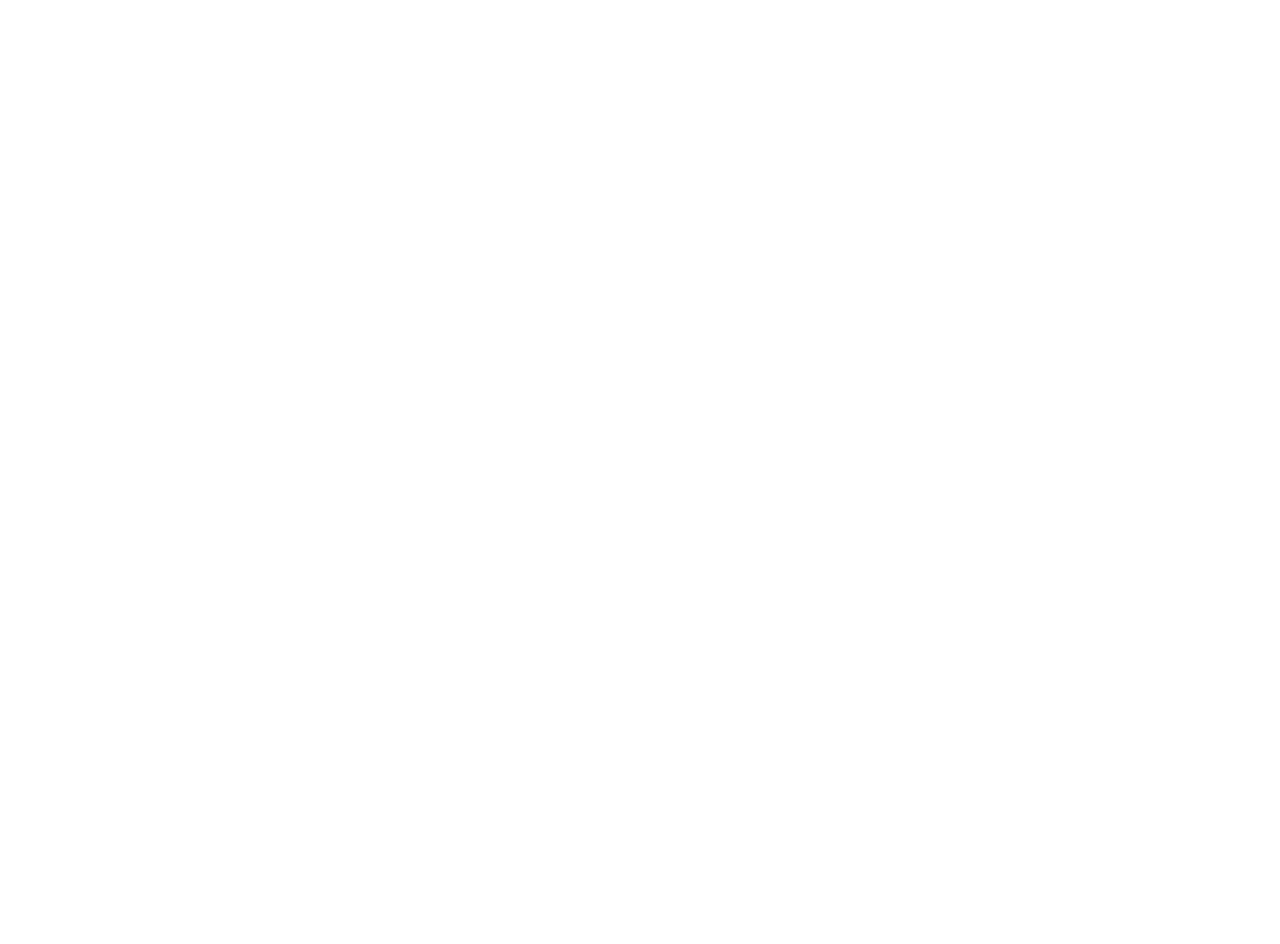
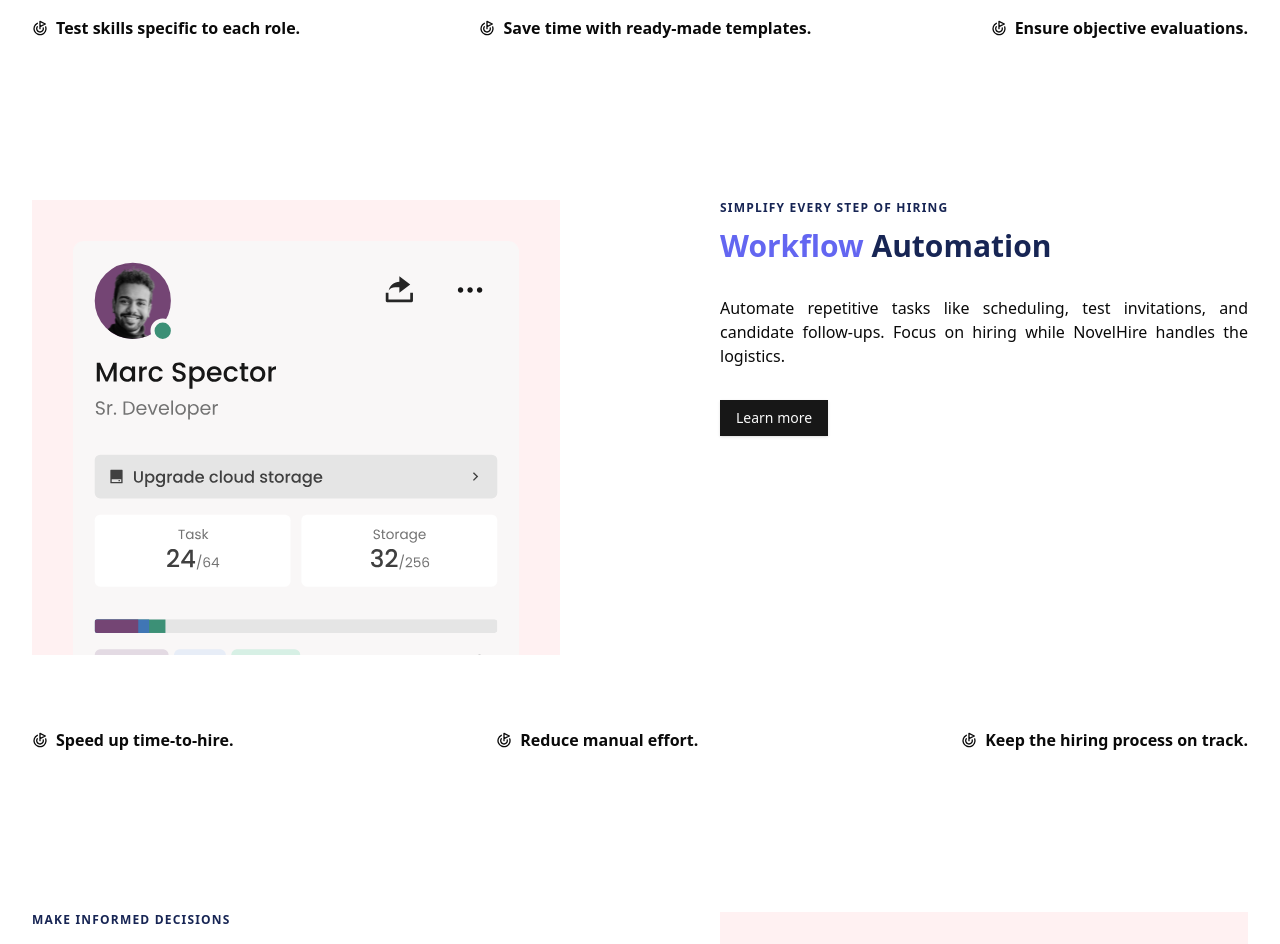
Before and after one commit to Novelti-Solutions/novelhire_landing_page_2025, a Next.js app: page /features in a window 1280 px wide. Shown: the part 1340-2284 px from the top of the page. Before the commit the page ends 800 px from the top, so only its background shows below. Built offline with nearby package versions, Linux system fonts and the light colour scheme.

Commit message:
Enhance Assessment component with dynamic props and improve layout for better user experience

```diff
--- a/src/app/features/page.jsx
+++ b/src/app/features/page.jsx
@@ -3,8 +3,35 @@
 
 export default function FeaturesPage() {
   return (
-   <>
-   <Assessment reverse/>
-   </>
+    <>
+      <Assessment
+        subheading="Assess Skills with Precision"
+        heading1="Smart, Customizable"
+        heading2="Assessments"
+        para="Design assessments tailored to your job requirements or choose from our curated library of technical tests. Evaluate real-world skills with coding challenges, problem-solving scenarios, and more."
+        buttonText="Learn more"
+        footer={["Test skills specific to each role.", "Save time with ready-made templates.", "Ensure objective evaluations."]}
+        img="/features/profile.svg"
+      />
+      <Assessment
+        subheading="Simplify Every Step of Hiring"
+        heading1="Workflow"
+        heading2="Automation"
+        para="Automate repetitive tasks like scheduling, test invitations, and candidate follow-ups. Focus on hiring while NovelHire handles the logistics."
+        buttonText="Learn more"
+        footer={["Speed up time-to-hire.", "Reduce manual effort.", "Keep the hiring process on track."]}
+        img="/features/profile.svg"
+        reverse={true}
+      />
+      <Assessment
+        subheading="Make Informed Decisions"
+        heading1="Data-Driven"
+        heading2="Insights"
+        para="Access comprehensive performance reports and analytics. Identify top talent, spot trends, and refine your hiring strategy with actionable data."
+        buttonText="Learn more"
+        footer={["Gain visibility into candidate performance.", "Reduce bias with objective metrics.", "Improve decision-making with data-backed insights"]}
+        img="/features/profile.svg"
+      />
+    </>
   );
 }
--- a/src/sections/features/assessment.jsx
+++ b/src/sections/features/assessment.jsx
@@ -1,17 +1,64 @@
-import React from 'react'
+import { Button } from "@/components/ui/button";
+import { Goal } from "lucide-react";
+import Image from "next/image";
+import React from "react";
 
-const Assessment = ({reverse}) => {
+const Assessment = ({
+  reverse = false,
+  subheading = "Subheading",
+  heading1 = "Heading 1",
+  heading2 = "Heading 2",
+  para = "This is a description paragraph.",
+  buttonText = "Learn More",
+  footer = [],
+  img,
+}) => {
   return (
-    <div>
-    <div>
-      <p>Assess Skills with Precision</p>
-      <h1>
-        Smart, Customizable <span>Assessmentss </span>
-      </h1>
+    <div className="mx-auto max-w-screen-xl p-8 md:py-20 lg:py-20">
+     <div
+        className={`flex justify-between items-center md:items-start gap-8 md:gap-40 flex-col md:flex-row ${reverse ? "md:flex-row-reverse" : ""}`}
+      >
+        {/* Content Section - Fixed width */}
+        <div className="w-full md:w-1/2">
+          <p className="tracking-widest uppercase text-xs font-semibold text-theme-primary mb-3">{subheading}</p>
+          <h1 className="md:text-3xl text-2xl font-semibold text-theme-secondary mb-8">
+            {heading1} <span className="text-theme-primary">{heading2}</span>
+          </h1>
+          <p className="text-base text-justify mb-8">{para}</p>
+          <Button className="rounded-none">{buttonText}</Button>
+        </div>
+
+        {/* Image Section - Fixed dimensions */}
+        <div className="w-full md:w-1/2">
+          <div className="aspect-square w-full">
+            {img ? (
+              <Image
+                src={img}
+                width={600}
+                height={600}
+                alt="profile image"
+                className="object-contain pl-10 pr-10 pt-10 pb-0 bg-rose-50"
+                placeholder="blur"
+                blurDataURL="/placeholder.png"
+              />
+            ) : (
+              <div className="text-gray-500 h-full flex items-center justify-center">Image not available</div>
+            )}
+          </div>
+        </div>
+      </div>
+      {footer.length > 0 && (
+        <div className="flex justify-between items-center gap-4 flex-col md:flex-row">
+          {footer.map((item, index) => (
+            <p key={`${item}-${index}`} className="flex justify-center items-center gap-2 font-semibold">
+              <Goal className="h-4 w-4 inline-block" />
+              {item}
+            </p>
+          ))}
+        </div>
+      )}
     </div>
-    <div></div>
-  </div>
-  )
-}
+  );
+};
 
-export default Assessment
+export default Assessment;
```
Also changed, not shown: public/features/profile.svg (added).
